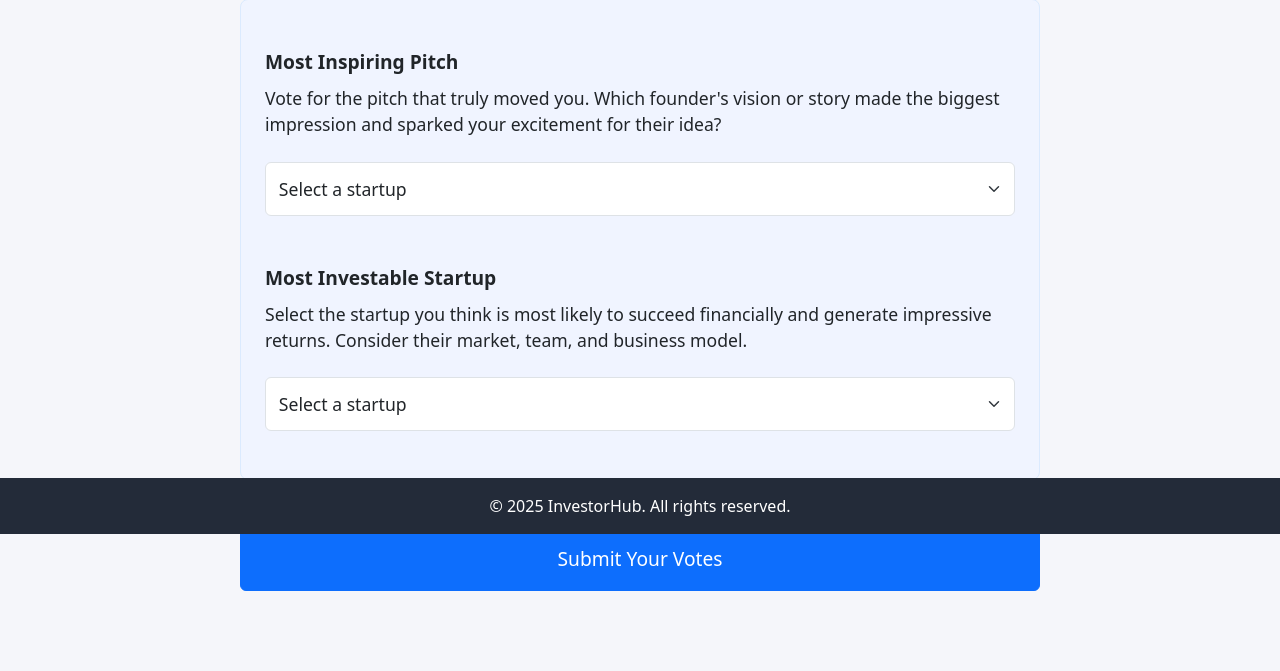
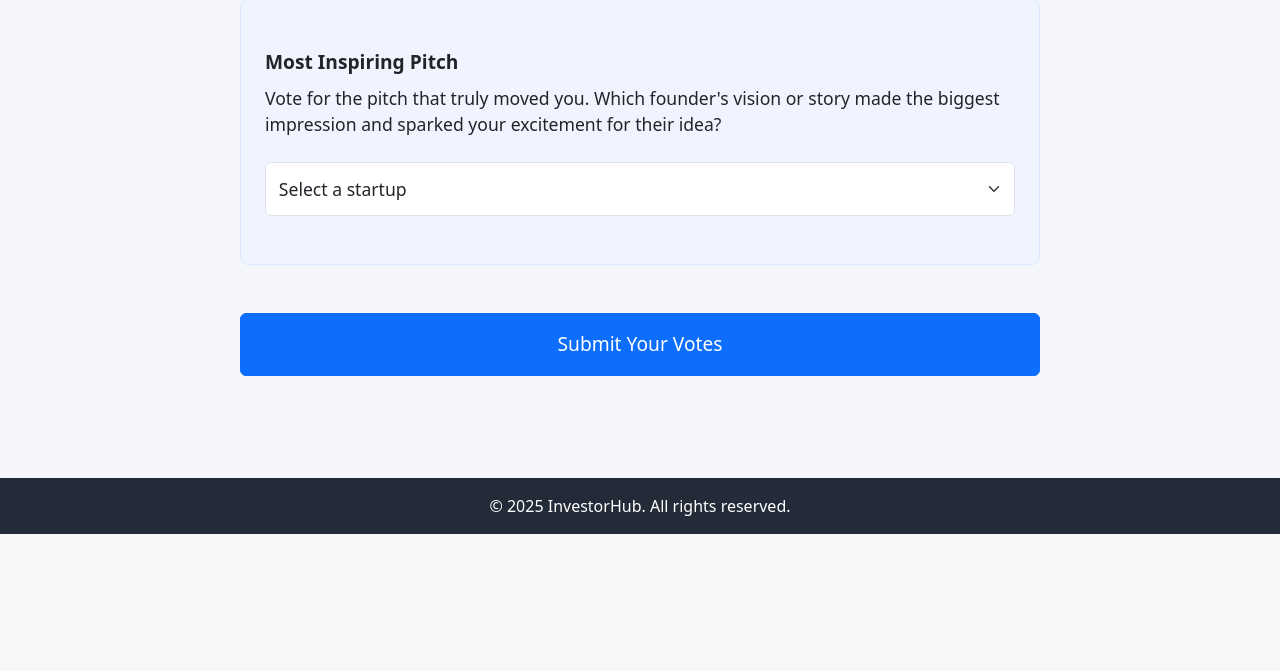
Before and after one commit to jsong1004/investorhub-user, a Flask app: template templates/vote_page.html in a window 1280 px wide. Shown: the part 266-937 px from the top of the page. After the commit the page ends 800 px from the top, so only its background shows below. Run offline with Flask 3, Linux system fonts and the light colour scheme; the template is opened without the code that fills it: most values are stand-ins (such as "Sample title", 1, 10 or a date in 2020).

Commit message:
hide Most Investable Startup

```diff
--- a/templates/vote_page.html
+++ b/templates/vote_page.html
@@ -124,15 +124,19 @@
                     {% endfor %}
                 </select>
 
-                <!-- Most Investable Startup -->
+                {#
+                <!-- Most Investable Startup (hidden for now) -->
+                <div style="display:none;">
                     <div class="section-title">Most Investable Startup</div>
                     <div class="card-text">Select the startup you think is most likely to succeed financially and generate impressive returns. Consider their market, team, and business model.</div>
-                <select class="form-select" name="most_investable" {% if is_vote_disabled %}disabled{% endif %} required>
+                    <select class="form-select" name="most_investable" {% if is_vote_disabled %}disabled{% endif %}>
                         <option value="">Select a startup</option>
                         {% for company in companies %}
                         <option value="{{ company }}">{{ company }}</option>
                         {% endfor %}
                     </select>
+                </div>
+                #}
             </div>
 
             <button type="submit" class="btn btn-primary btn-submit-vote mt-4" {% if is_vote_disabled %}disabled{% endif %}>Submit Your Votes</button>
```
Lines whose indentation alone changed are shown as unchanged.
